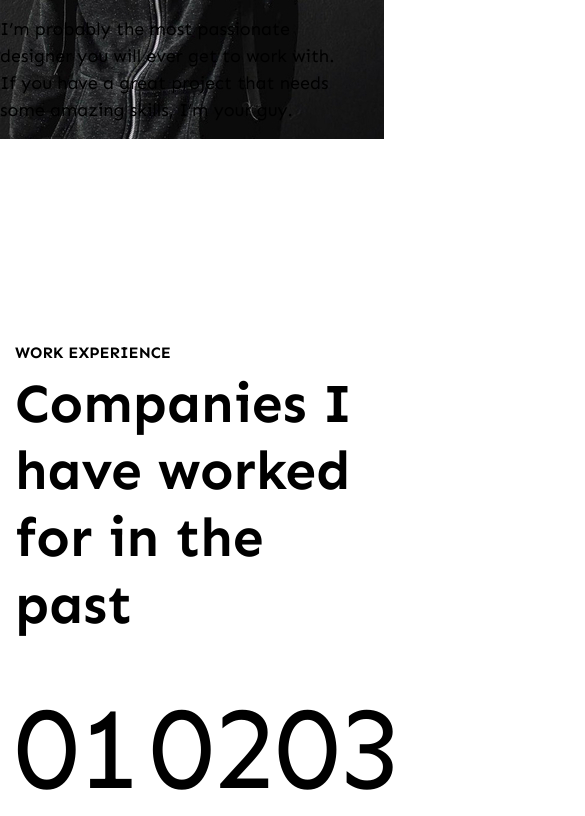
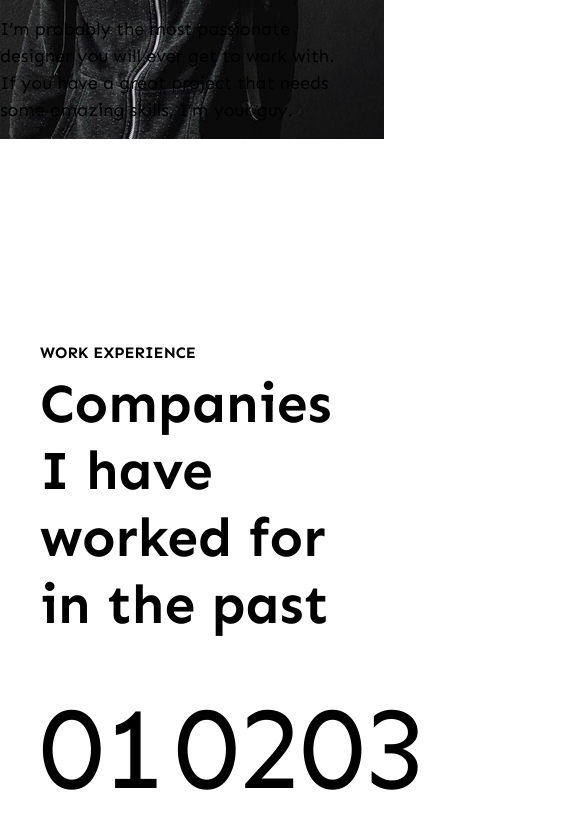
Before and after one commit to AndriiAm/designer-portfolio, a website: page src/index.html in a window 390 px wide. Shown: the part 679-1495 px from the top of the page, 585 px wide, since content can reach past the window. Drawn offline with nearby package versions, Linux system fonts and the light colour scheme; files that its build step writes are made by us from their sources; files whose address does not match are found by name.

Commit message:
1024 finished

```diff
--- a/src/scss/blocks/_footer.scss
+++ b/src/scss/blocks/_footer.scss
@@ -45,7 +45,12 @@
       display: inline-block;
       color: var(--text);
       text-decoration: none;
-
     }
   }
 }
+
+@media screen and (max-width: 1365px) {
+  .page-links {
+    margin-right: 0;
+  }
+}
--- a/src/scss/main.scss
+++ b/src/scss/main.scss
@@ -47,3 +47,10 @@
     max-width: 992px;
   }
 }
+
+@media screen and (max-width: 1023px) {
+  .container {
+    max-width: 768px;
+    padding: 0 40px;
+  }
+}
```
Also changed, not shown: build/css/main.css.
